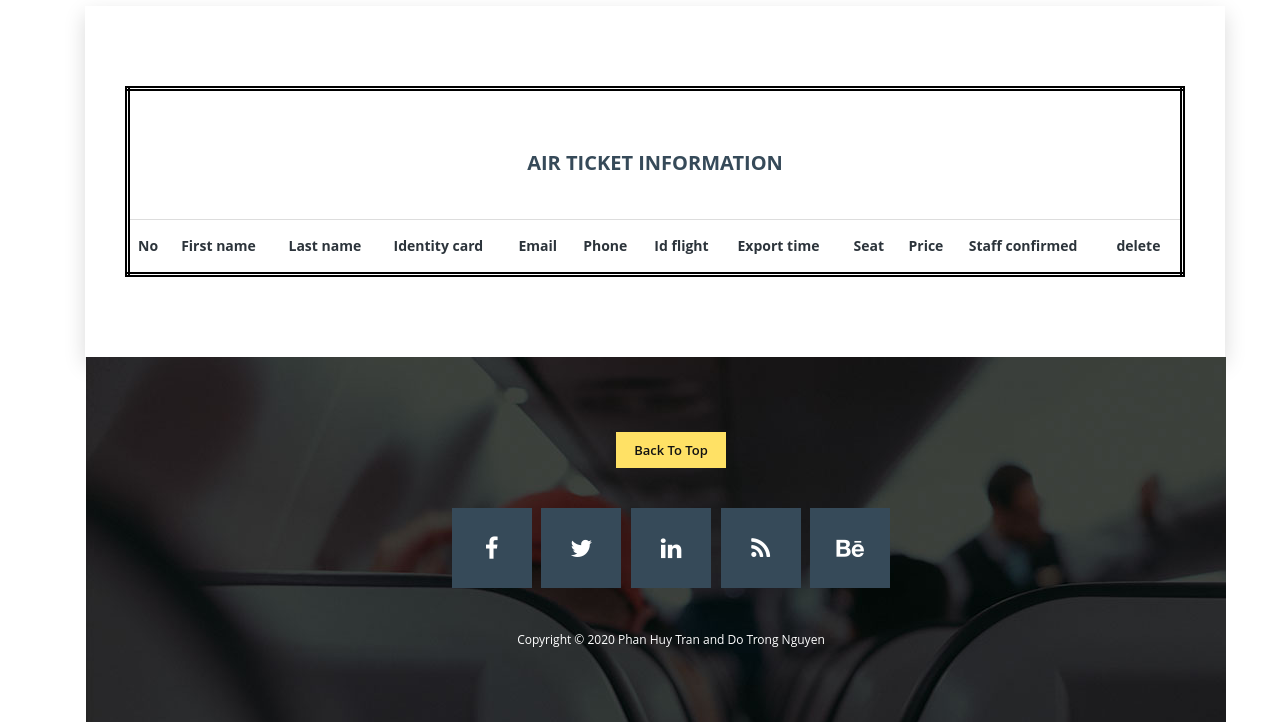
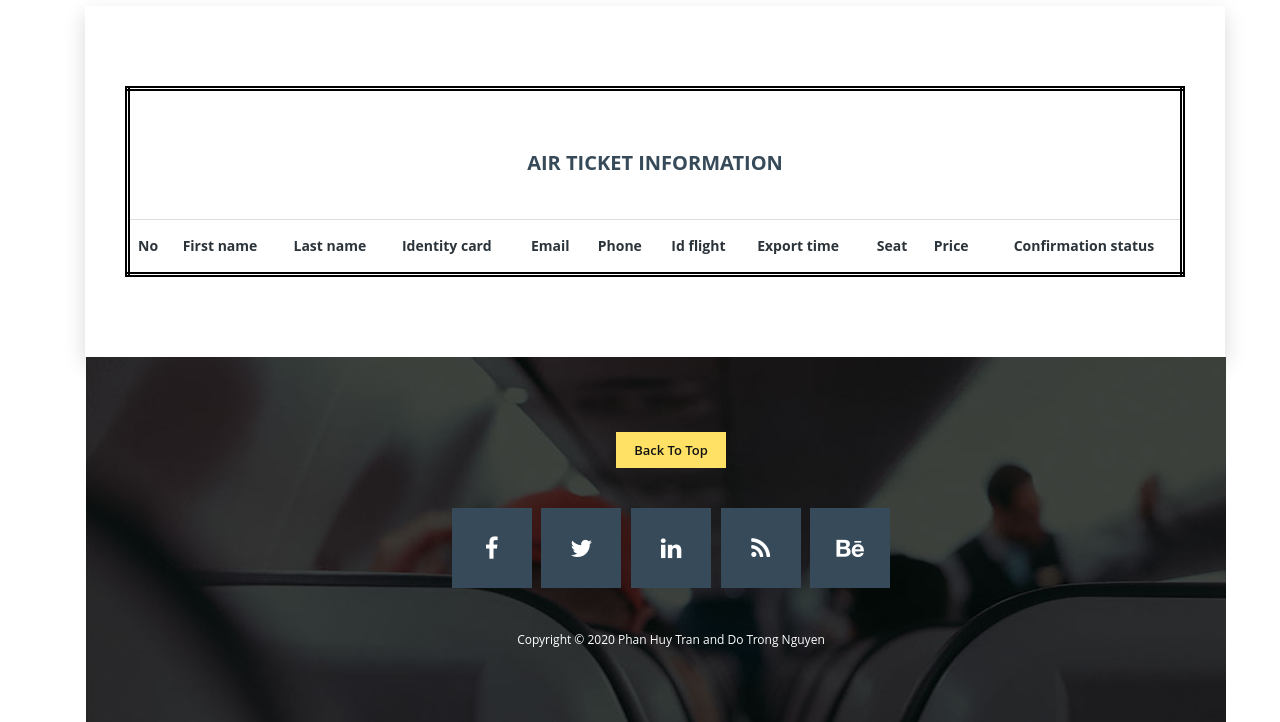
Before and after one commit to phanhuytran/BanVeChuyenBay, a Flask app: page /staff/check-booking-status in a window 1280 px wide. Shown: the part 421-1143 px from the top of the page. Run offline with Flask 2, Linux system fonts and the light colour scheme; the visitor is signed in with stand-in values (Sample User, id 1); parts of the project's set-up code (start-up, migrations or seed data) failed here and were passed over; some libraries are stand-ins or nearby versions.

Commit message:
html + css

```diff
--- a/app/templates/staff/check-booking-status.html
+++ b/app/templates/staff/check-booking-status.html
@@ -45,8 +45,7 @@
                                         <th scope="row">Export time</th>
                                         <th scope="row">Seat</th>
                                         <th scope="row">Price</th>
-                                        <th scope="row">Staff confirmed</th>
-                                        <th scope="row">delete</th>
+                                        <th scope="row" colspan=2 style="text-align:center">Confirmation status</th>
                                     </tr>
                                 </thead>
                                 <tbody>
@@ -71,19 +70,15 @@
                                         <td>{{ ticket_info.seat_location }}</td>
                                         <td>{{ ticket_info.price }}$</td>
                                         {% if ticket.idAccount %}
-                                        <td>đã xác nhận</td>
-                                        <td></td>
+                                        <td colspan=2 style="text-align:center">Confirmed</td>
                                         {% else %}
                                         <td>
-
-                                            <button class="btn-book-ticket" onclick="confirmBookTicket()"
+                                            <button class="btn-book-ticket-1" onclick="confirmBookTicket()"
                                                       value="{{ ticket.idTicket }}" name="confirm"
                                                      style="width:300px">Confirm</button>
-
                                         </td>
                                         <td>
-
-                                            <button class="btn-book-ticket" onclick="confirmBookTicket()"
+                                            <button class="btn-book-ticket-1" onclick="confirmBookTicket()"
                                                       value="{{ ticket.idTicket }}" name="delete"
                                                      style="width:300px">Delete</button>
                                         </td>
```
